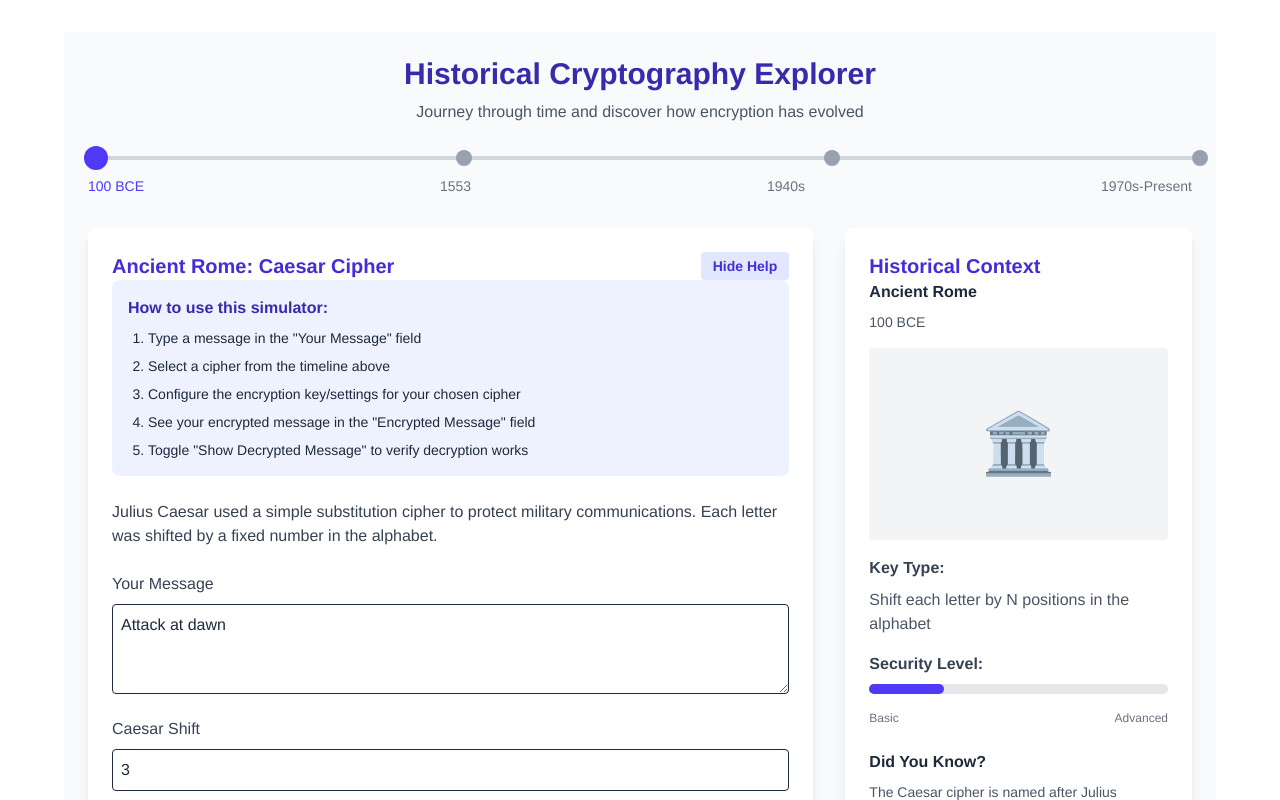
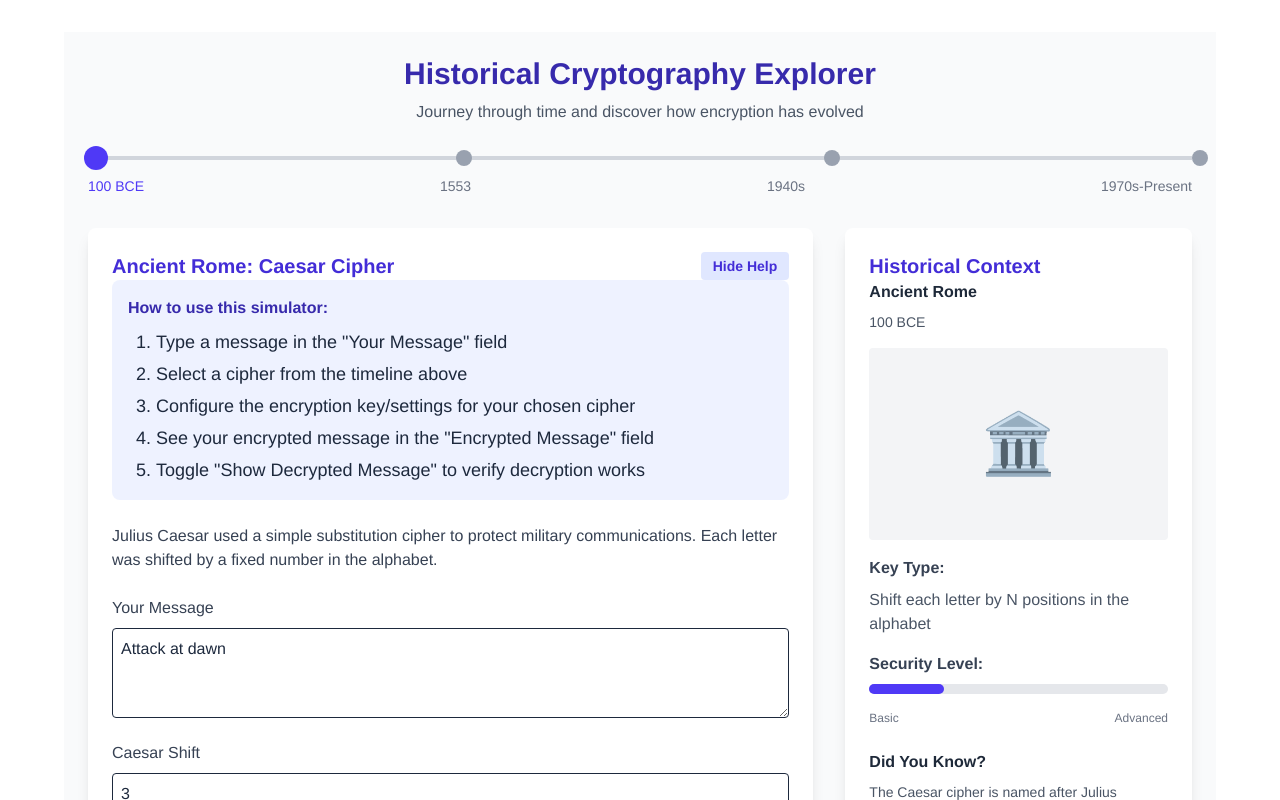
Before and after one commit to Stanford-PinCS/pincs-lessons-site, a Next.js app: page /interactive-lessons/history/cryptography/lesson in a window 1280 px wide. Both pictures are taken after a click on the button "Show Help". Shown: the top 800 px of the page. Built offline with nearby package versions, Linux system fonts and the light colour scheme.

Commit message:
added numbered lists

```diff
--- a/src/app/econ/utility-maximization/lesson/UtilityMaximizationLesson.tsx
+++ b/src/app/econ/utility-maximization/lesson/UtilityMaximizationLesson.tsx
@@ -1816,14 +1816,17 @@ export default function MarginalUtility() {
       </p>
       <ColorBox color="gray">
         <Emphasize>Instructions:</Emphasize>
-        <ol className="list-decimal list-inside mt-2 space-y-1">
-          <li>Calculate MU/P for each item (Marginal Utility ÷ Price)</li>
-          <li>Click "Check Calculations & Start Shopping" when done</li>
-          <li>
-            Always choose the item with the highest MU/P ratio you can afford
-          </li>
-          <li>Watch your budget decrease and get feedback on your choices!</li>
-        </ol>
+        <List
+          type="numbered"
+          items={[
+            <>Calculate MU/P for each item (Marginal Utility ÷ Price)</>,
+            <>Click "Check Calculations & Start Shopping" when done</>,
+            <>
+              Always choose the item with the highest MU/P ratio you can afford
+            </>,
+            <>Watch your budget decrease and get feedback on your choices!</>,
+          ]}
+        />
       </ColorBox>
       <CupcakesCookiesUtilityTable />
     </Block>,
@@ -1864,15 +1867,18 @@ export default function MarginalUtility() {
         <Emphasize>
           (Bonus) More Applications of The Greedy Algorithm:
         </Emphasize>
-        <ol className="list-decimal list-inside mt-2 space-y-1">
-          <li>
-            Finding nearly-optimal solutions to extremely difficult problems.
-          </li>
-          <li>Map routing algorithms, data compression, and more!</li>
-          <li>
-            Making change with the fewest number of coins (we'll see next).
-          </li>
-        </ol>
+        <List
+          type="numbered"
+          items={[
+            <>
+              Finding nearly-optimal solutions to extremely difficult problems.
+            </>,
+            <>Map routing algorithms, data compression, and more!</>,
+            <>
+              Making change with the fewest number of coins (we'll see next).
+            </>,
+          ]}
+        />
       </div>
     </Block>,
 
--- a/src/app/history/cryptography/lesson/HistoricalCryptographyExplorer.tsx
+++ b/src/app/history/cryptography/lesson/HistoricalCryptographyExplorer.tsx
@@ -1,4 +1,5 @@
 "use client";
+import List from "@/components/List";
 import React, { useState, useEffect } from "react";
 
 export const HistoricalCryptographyExplorer = () => {
@@ -499,19 +500,24 @@ export const HistoricalCryptographyExplorer = () => {
                 <h3 className="font-bold text-indigo-800 mb-2">
                   How to use this simulator:
                 </h3>
-                <ol className="list-decimal pl-5 space-y-2 text-sm">
-                  <li>Type a message in the "Your Message" field</li>
-                  <li>Select a cipher from the timeline above</li>
-                  <li>
-                    Configure the encryption key/settings for your chosen cipher
-                  </li>
-                  <li>
-                    See your encrypted message in the "Encrypted Message" field
-                  </li>
-                  <li>
-                    Toggle "Show Decrypted Message" to verify decryption works
-                  </li>
-                </ol>
+                <List
+                  type="numbered"
+                  items={[
+                    <>Type a message in the "Your Message" field</>,
+                    <>Select a cipher from the timeline above</>,
+                    <>
+                      Configure the encryption key/settings for your chosen
+                      cipher
+                    </>,
+                    <>
+                      See your encrypted message in the "Encrypted Message"
+                      field
+                    </>,
+                    <>
+                      Toggle "Show Decrypted Message" to verify decryption works
+                    </>,
+                  ]}
+                />
               </div>
             )}
 
--- a/src/app/physics/drag/lesson/DragLesson.tsx
+++ b/src/app/physics/drag/lesson/DragLesson.tsx
@@ -528,42 +528,45 @@ export default function DragLesson() {
         ) and a calculus technique called{" "}
         <KeyTerm>separation of variables</KeyTerm>.
       </p>
-      <ol className="list-decimal list-inside my-4 space-y-2">
-        <li>
+      <List
+        type="numbered"
+        items={[
+          <>
             <Emphasize>
               Start with Newton's Law, <ReactKatex>$F = ma$</ReactKatex>.
             </Emphasize>{" "}
-          Then substitute the forces we have (here, it's just drag, but we could
-          have more forces in the future).
+            Then substitute the forces we have (here, it's just drag, but we
+            could have more forces in the future).
             <ColorBox color="blue">
               <ReactKatex>$ma = -bv$</ReactKatex>
             </ColorBox>
-        </li>
-        <li>
+          </>,
+          <>
             <Emphasize>
               Replace acceleration <ReactKatex>($a$)</ReactKatex> with{" "}
               <ReactKatex>{"$\\frac{dv}{dt}$"}</ReactKatex>.
             </Emphasize>{" "}
-          We can do this since acceleration is the derivative of velocity. This
-          leaves us with a differential equation in terms of just velocity and
-          time:
+            We can do this since acceleration is the derivative of velocity.
+            This leaves us with a differential equation in terms of just
+            velocity and time:
             <ColorBox color="blue">
               <ReactKatex>{"$m\\frac{dv}{dt} = -bv$"}</ReactKatex>
             </ColorBox>
-        </li>
-        <li>
+          </>,
+          <>
             <Emphasize>Separate the variables.</Emphasize> Get all 'v' terms on
             one side and 't' terms on the other:
             <ColorBox color="blue">
               <ReactKatex>{"$\\frac{1}{v}dv = -\\frac{b}{m}dt$"}</ReactKatex>
             </ColorBox>
-        </li>
-        <li>
+          </>,
+          <>
             <Emphasize>
               Your turn! Integrate both sides to find the velocity equation.
             </Emphasize>
-        </li>
-      </ol>
+          </>,
+        ]}
+      />
       <p>
         This shows how we can find an exact equation for motion in some simple
         cases.
--- a/src/app/physics/forces/lesson/ForcesLesson.tsx
+++ b/src/app/physics/forces/lesson/ForcesLesson.tsx
@@ -424,16 +424,19 @@ export default function ForcesLesson() {
         These are super useful to solving any problem with forces. Here's how
         you make a free body diagram:
       </p>
-      <ol className="list-decimal list-outside pl-6">
-        <li>Represent the object as a simple dot or box.</li>
-        <li>
-          Draw arrows for <Emphasize>each</Emphasize> external force, with
-          length proportionate to magnitude and orientation indicating
-          direction.
-        </li>
-        <li>Label each arrow.</li>
-        <li>Indicate a coordinate system and positive directions.</li>
-      </ol>
+      <List
+        type="numbered"
+        items={[
+          <>Represent the object as a simple dot or box.</>,
+          <>
+            Draw arrows for <Emphasize>each</Emphasize> external force, with
+            length proportionate to magnitude and orientation indicating
+            direction.
+          </>,
+          <>Label each arrow.</>,
+          <>Indicate a coordinate system and positive directions.</>,
+        ]}
+      />
       <ColorBox color="blue">
         Once complete, by Newton's second law of motion, the sum of all of the
         forces{" "}
--- a/src/components/List.tsx
+++ b/src/components/List.tsx
@@ -3,10 +3,19 @@ import "katex/dist/katex.min.css";
 import React, { ReactNode } from "react";
 
 type ListItem = string | ReactNode | { katex: string };
+type ListType = "bulleted" | "numbered";
 
-export default function List({ items }: { items: ListItem[] }) {
+export default function List({
+  items,
+  type = "bulleted",
+}: {
+  items: ListItem[];
+  type?: ListType;
+}) {
+  // Make li's out of the items prop.
+  function Items() {
     return (
-    <ul className="text-lg list-disc list-outside ml-7 space-y-1">
+      <>
         {items.map((item, id) => (
           <li key={id}>
             {typeof item === "object" && item !== null && "katex" in item ? (
@@ -16,6 +25,20 @@ export default function List({ items }: { items: ListItem[] }) {
             ) : null}
           </li>
         ))}
+      </>
+    );
+  }
+  // Return the appropriate type of list based on type.
+  if (type === "numbered") {
+    return (
+      <ol className="text-lg list-decimal list-outside ml-7 space-y-1">
+        <Items />
+      </ol>
+    );
+  }
+  return (
+    <ul className="text-lg list-disc list-outside ml-7 space-y-1">
+      <Items />
     </ul>
   );
 }
```
Lines whose indentation alone changed are shown as unchanged.
